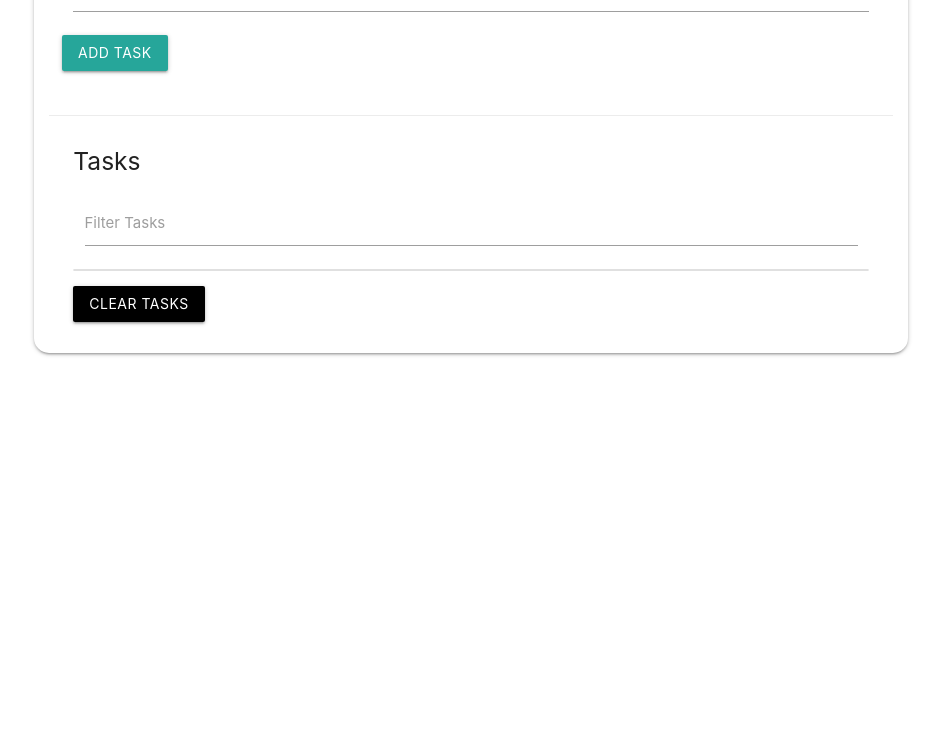
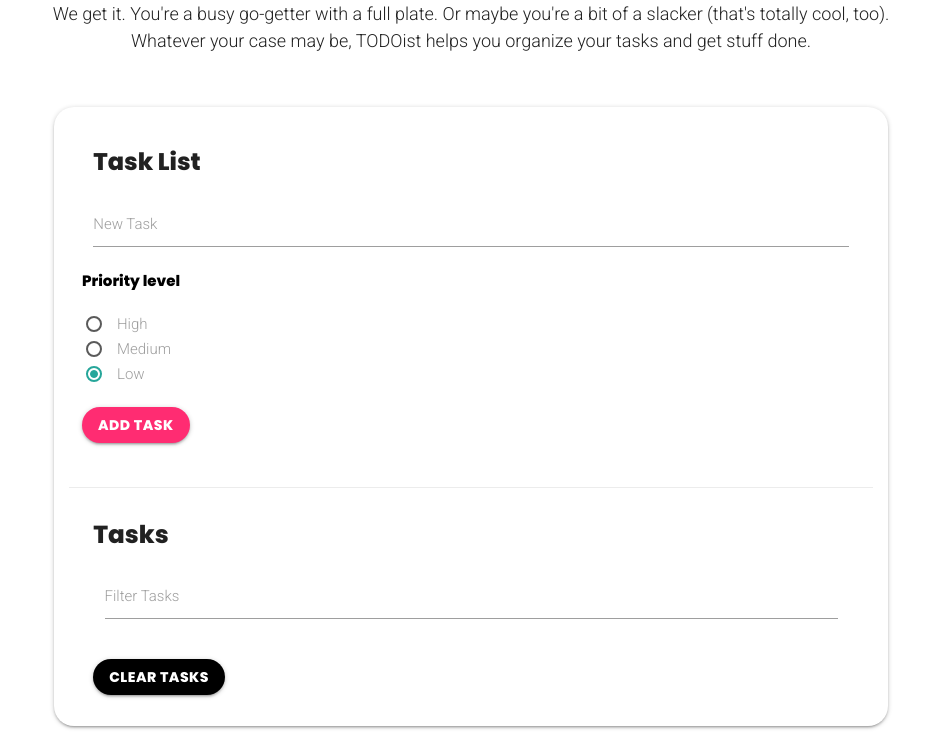
Before and after one commit to romanramirez/backend-spring2021-robertoroman, a website: page assignments/week3/todo/public_html/index.html in a window 1280 px wide. Shown: the part 136-877 px from the top of the page, without its empty margins (169-1110 px from the left). Before the commit the page ends 800 px from the top, so only its background shows below. Drawn offline with nearby package versions, Linux system fonts and the light colour scheme.

Commit message:
added animations and updated styling

```diff
--- a/assignments/week3/todo/public_html/index.html
+++ b/assignments/week3/todo/public_html/index.html
@@ -4,6 +4,9 @@
     <meta charset="UTF-8" />
     <meta http-equiv="X-UA-Compatible" content="IE=edge" />
     <meta name="viewport" content="width=device-width, initial-scale=1.0" />
+
+    <!-- CSS Reset -->
+    <link rel="stylesheet" href="/styles/reset.css" />
 
     <!-- Materialize CSS -->
     <link
@@ -18,35 +21,79 @@
       crossorigin="anonymous"
     />
     <!-- Local CSS -->
-    <link rel="stylesheet" href="/styles/main.css" />
+    <link rel="stylesheet" href="../styles/main.css" />
 
     <title>ToDo-ist</title>
   </head>
   <body>
     <div class="container">
-      <div class="row">
+      <div class="welcome">
+        <h1 class="bolded">TODOist</h1>
+        <p>
+          We get it. You're a busy go-getter with a full plate. Or maybe you're
+          a bit of a slacker &#x28;that's totally cool, too&#x29;.
+        </p>
+        <p>
+          Whatever your case may be, TODOist helps you organize your tasks and
+          get stuff done.
+        </p>
+      </div>
+      <div id="main-row" class="row">
         <div class="col s12">
           <div id="main" class="card">
             <div class="card-content">
-              <span class="card-title">Task List</span>
+              <span class="card-title bolded">Task List</span>
               <div class="row">
                 <form id="task-form">
                   <div class="input-field col s12">
                     <input type="text" name="task" id="task" />
-                    <label for="task">New Task</label>
+                    <label for="task" class="new-task">New Task</label>
                   </div>
-                  <input type="submit" value="Add Task" class="btn" />
+                  <!-- <div class="priority"> -->
+                  <p class="bolded dark">Priority level</p>
+                  <div class="container radio">
+                    <label class="radio-btn">
+                      <input
+                        class="with-gap"
+                        name="yourchoice"
+                        type="radio"
+                        checked
+                      />
+                      <span>High</span> </label
+                    ><label class="radio-btn">
+                      <input
+                        class="with-gap"
+                        name="yourchoice"
+                        type="radio"
+                        checked
+                      />
+                      <span>Medium</span>
+                    </label>
+                    <label class="radio-btn">
+                      <input
+                        class="with-gap"
+                        name="yourchoice"
+                        type="radio"
+                        checked
+                      />
+                      <span>Low</span>
+                    </label>
+                    <!-- </div> -->
+                  </div>
+                  <input type="submit" value="Add Task" class="btn addtask" />
                 </form>
               </div>
             </div>
             <div class="card-action">
-              <h5 id="task-title">Tasks</h5>
+              <h5 id="task-title" class="bolded">Tasks</h5>
               <div class="input-field col s12">
                 <input type="text" name="filter" id="filter" />
                 <label for="filter">Filter Tasks</label>
               </div>
               <ul class="collection"></ul>
-              <a href="#" class="clear-tasks btn black round">Clear tasks</a>
+              <a href="#" class="clear-tasks btn black round bolded"
+                >Clear tasks</a
+              >
             </div>
           </div>
         </div>
@@ -54,7 +101,7 @@
     </div>
 
     <!-- Javacript -->
-    <script src="/scripts/app.js"></script>
+    <script src="../scripts/app.js"></script>
 
     <!-- jQuery (Materialize dependency) -->
     <script
--- a/assignments/week3/todo/scripts/app.js
+++ b/assignments/week3/todo/scripts/app.js
@@ -1,7 +1,3 @@
-// $(function () {
-//   console.log('H');
-// });
-
 // Define UI Variables
 const form = document.querySelector('#task-form');
 const taskList = document.querySelector('.collection');
@@ -41,7 +37,7 @@
     const li = document.createElement('li');
 
     // Add class
-    li.className = 'collection-item';
+    li.className = 'collection-item bolded';
 
     // Create text node and append to li
     // This appends our recently created list item to the list of tasks
@@ -56,7 +52,8 @@
 
     // Adding our icon HTML
     // We add the i class "fa fa-remove" for FontAwesome
-    link.innerHTML = '<i class="fa fa-times"></i>';
+    link.innerHTML = '<i class="fas fa-times-circle"></i>';
+    // link.innerHTML = '<i class="fa fa-times"></i>';
 
     // Append link to li
     li.appendChild(link);
@@ -77,7 +74,7 @@
   const li = document.createElement('li');
 
   // Add class
-  li.className = 'collection-item';
+  li.className = 'collection-item bolded';
 
   // Create text node and append to li
   // This appends our recently created list item to the list of tasks
@@ -92,7 +89,8 @@
 
   // Adding our icon HTML
   // We add the i class "fa fa-remove" for FontAwesome
-  link.innerHTML = '<i class="fa fa-times"></i>';
+  link.innerHTML = '<i class="fas fa-times-circle"></i>';
+  // link.innerHTML = '<i class="fa fa-times"></i>';
 
   // Append link to li
   li.appendChild(link);
--- a/assignments/week3/todo/styles/main.css
+++ b/assignments/week3/todo/styles/main.css
@@ -1,4 +1,104 @@
+@import url('https://fonts.googleapis.com/css2?family=Poppins:wght@800&display=swap');
+
+@import url('https://fonts.googleapis.com/css2?family=Roboto:wght@300&display=swap');
+
+/* Utility Classes */
+
+.bolded {
+  font-family: 'Poppins', sans-serif;
+}
+
+.dark {
+  color: #000;
+}
+
+/* General Styling */
+
+body {
+  font-family: 'Roboto', sans-serif;
+}
+
+.container {
+  display: flex;
+  flex-direction: column;
+  margin-left: auto;
+  margin-right: auto;
+}
+
+#main-row {
+  /* border: 1px solid #333; */
+  margin: 0px 20px 0px 20px;
+}
+
 #main.card {
-  border-radius: 15px;
+  display: flex;
+  flex-direction: column;
+  border-radius: 20px;
   padding: 15px;
 }
+
+/* Welcome Section */
+.welcome {
+  margin-bottom: 3rem;
+  display: flex;
+  justify-content: space-evenly;
+  align-items: center;
+  flex-direction: column;
+}
+
+.welcome p {
+  font-size: 1.2rem;
+}
+/* Task List */
+
+a.btn {
+  border-radius: 30px;
+  transition: all 0.2s ease-in-out;
+}
+
+a.btn:hover {
+  opacity: 0.8;
+  transform: scale(1.05);
+}
+
+/*  Task Action  */
+input.btn.addtask {
+  margin-top: 20px;
+  border-radius: 30px;
+  background: rgb(255, 44, 114);
+  font-family: 'poppins', sans-serif;
+  transition: all 0.2s ease-in-out;
+}
+
+input.btn.addtask:hover {
+  opacity: 0.9;
+  transform: scale(1.05);
+}
+
+label #text::after {
+  color: rgb(255, 44, 114);
+}
+
+i {
+  color: red;
+  transition: all 0.2s ease-in-out;
+}
+
+i.fas:hover {
+  transform: scale(1.5);
+}
+
+/* Priority buttons */
+.container .radio {
+  display: flex;
+  flex-direction: column;
+  justify-content: flex-start;
+  margin: 20px auto auto 0px;
+}
+
+/* Task List Items */
+
+ul.collection {
+  border-radius: 30px;
+  border-color: #fff;
+}
--- /dev/null
+++ b/assignments/week3/todo/styles/reset.css
@@ -0,0 +1,7 @@
+/* CSS RESET  */
+
+* {
+  box-sizing: border-box;
+  margin: 0;
+  padding: 0;
+}
```
